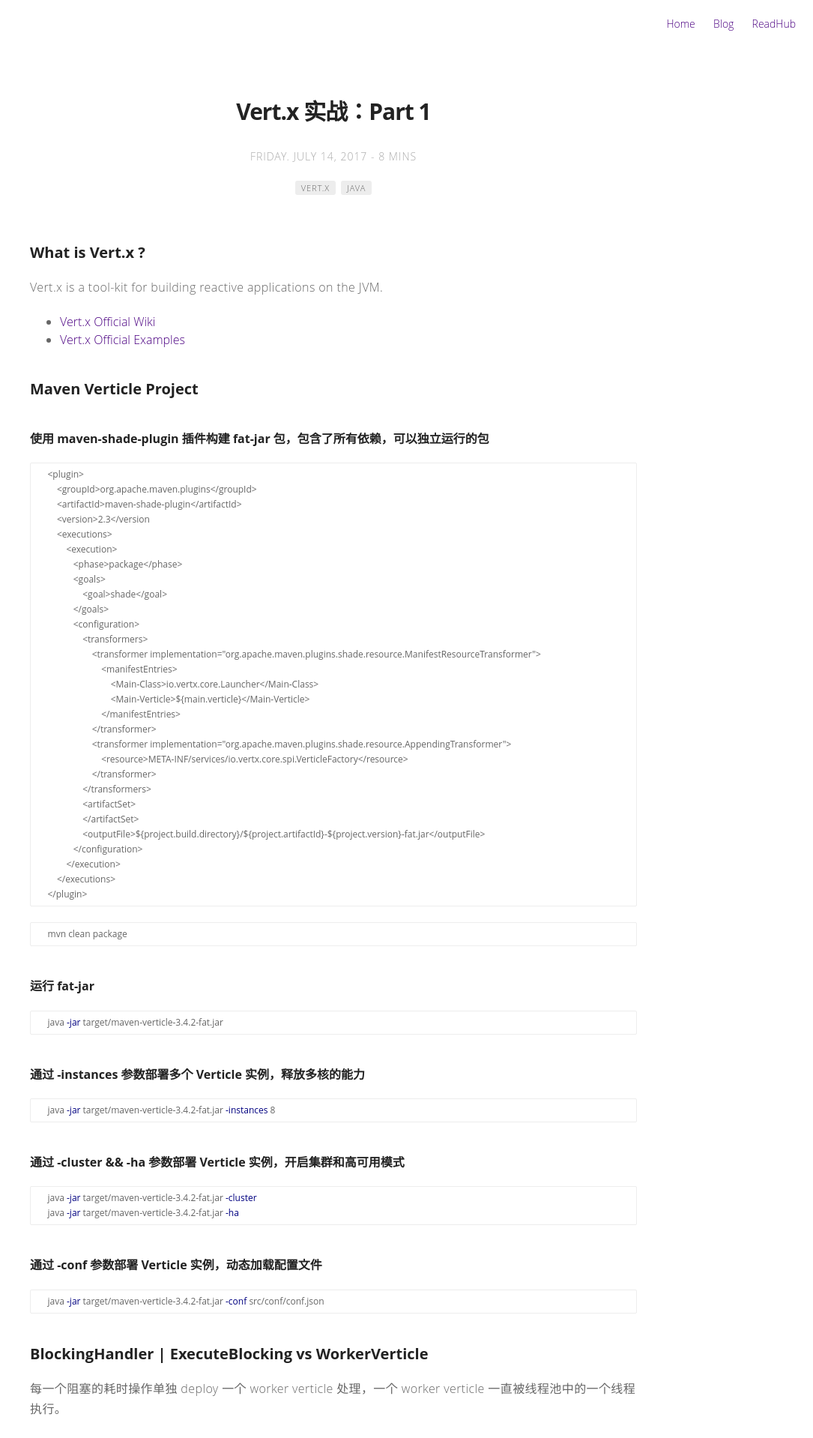
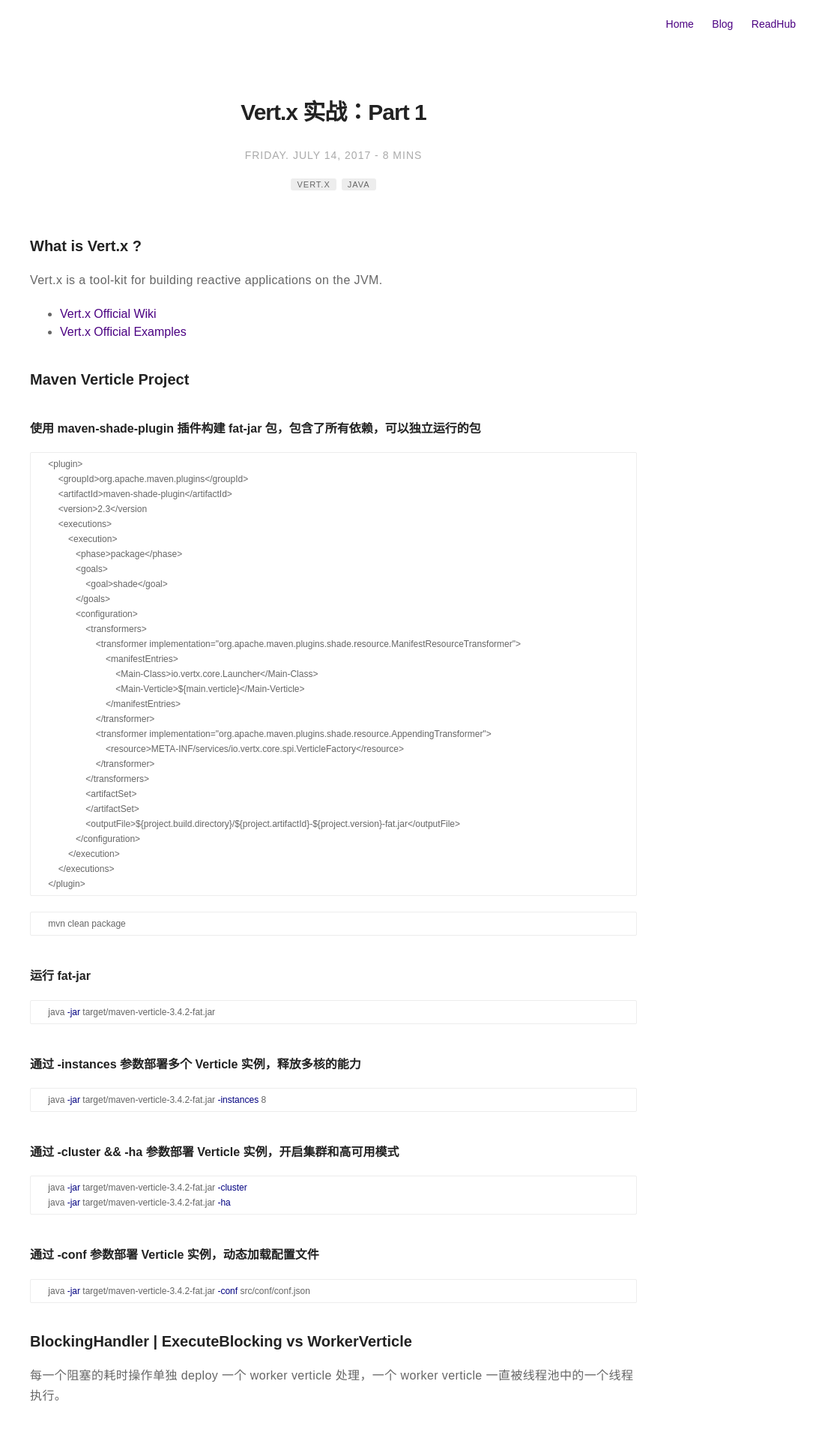
Before and after one commit to Jiangew/jiangew.github.io, a Jekyll site: the page built from _posts/2017-07-14-vertx-in-action.md, in a window 1280 px wide. Shown: the top 1918 px of the page at 75% size, without its empty margins (195-1280 px from the left). Built offline with Jekyll 4.4.1, drawn with Linux system fonts in a browser that asks for light colours.

Commit message:
polish font

```diff
--- a/_sass/base/normalize.scss
+++ b/_sass/base/normalize.scss
@@ -6,7 +6,7 @@
  */
 
 html {
-  font-family: "Open Sans", sans-serif, "Helvetica Neue", Helvetica, Arial; /* 1 */
+  font-family: sans-serif, "Helvetica Neue", "Open Sans", Helvetica, Arial; /* 1 */
   -ms-text-size-adjust: 100%; /* 2 */
   -webkit-text-size-adjust: 100%; /* 2 */
 }
@@ -223,7 +223,7 @@
 kbd,
 pre,
 samp {
-  font-family: "Open Sans", sans-serif, "Helvetica Neue", Helvetica, Arial; /* 1 */
+  font-family: sans-serif, "Helvetica Neue", "Open Sans", Helvetica, Arial; /* 1 */
   font-size: 1em; /* 2 */
 }
 
--- a/_sass/base/variables.sass
+++ b/_sass/base/variables.sass
@@ -1,4 +1,4 @@
-$fontSans: "Open Sans", sans-serif, "Helvetica Neue", Helvetica, Arial
+$fontSans: sans-serif, "Helvetica Neue", "Open Sans", Helvetica, Arial
 $fontMonospace: "Consolas", Liberation Mono, Menlo, Courier, monospace
 
 $alpha: #666
```
